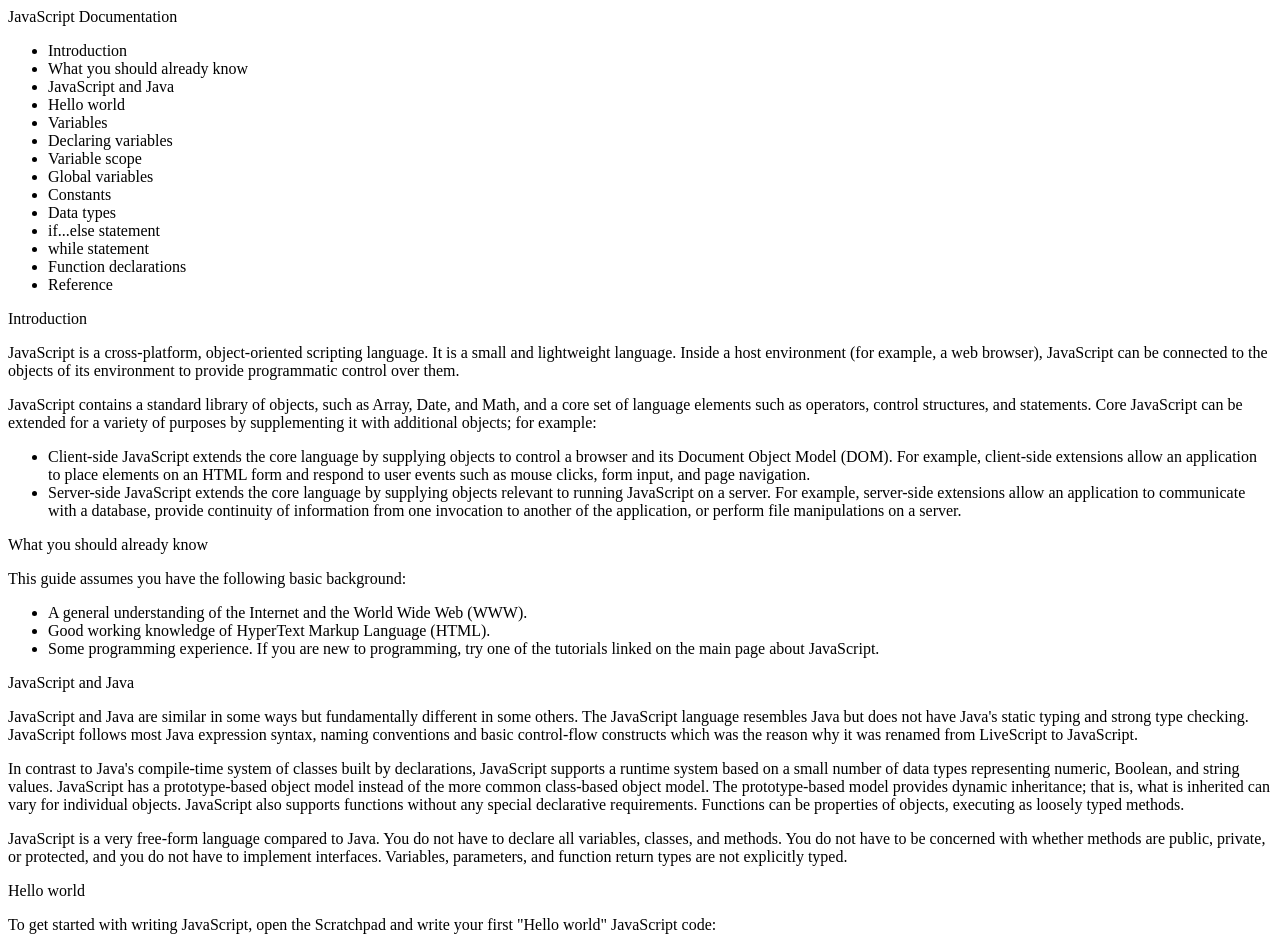
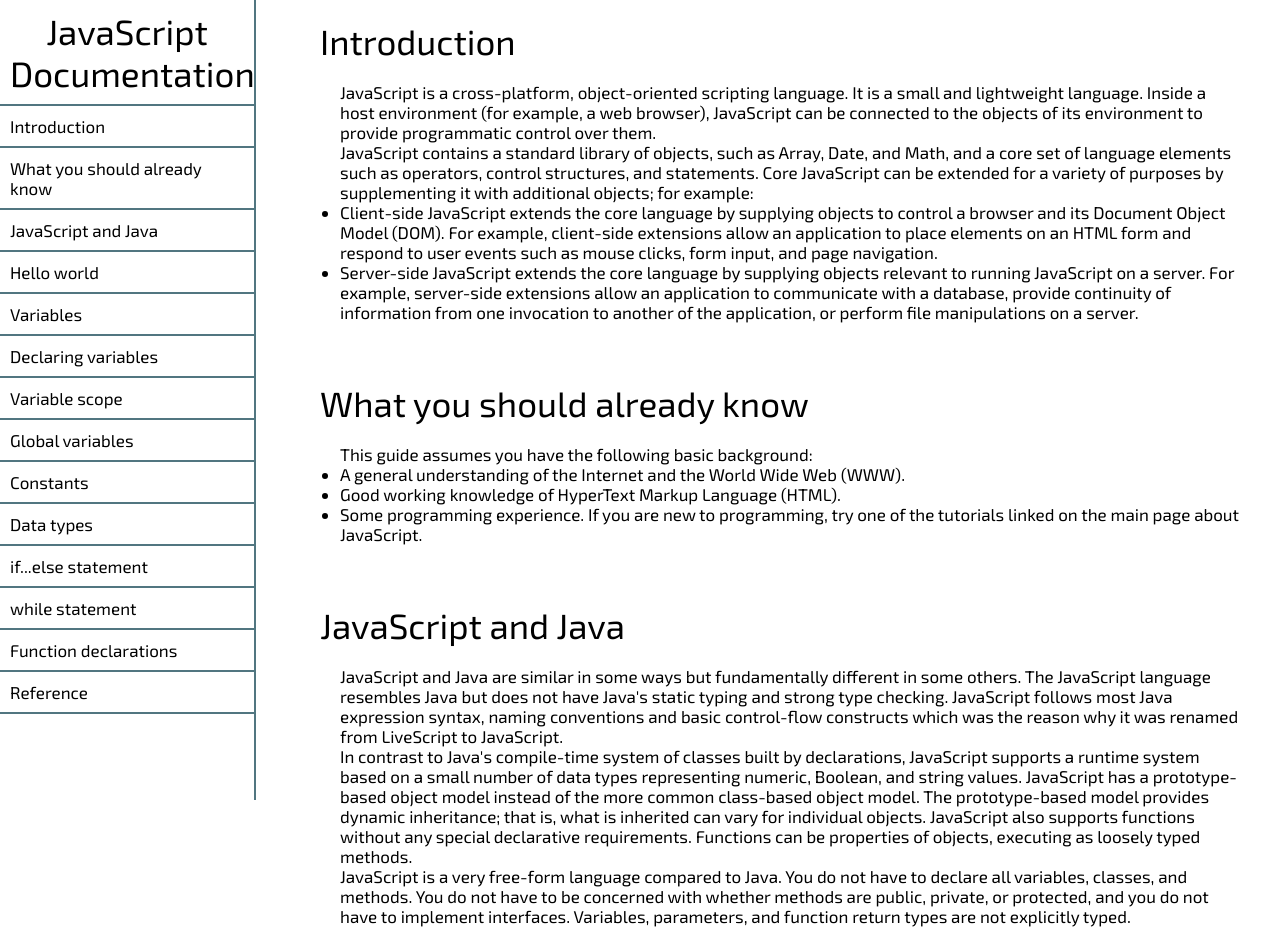
Before and after one commit to lualfemo/technical-documentation-page, a plain HTML site: page index.html in a window 1280 px wide. Shown: the top 949 px of the page. Drawn offline with Linux system fonts and the light colour scheme.

Commit message:
termine nav bar, comienzo estilos al main

```diff
--- a/index.html
+++ b/index.html
@@ -5,9 +5,12 @@
     <meta http-equiv="X-UA-Compatible" content="IE=edge">
     <meta name="viewport" content="width=device-width, initial-scale=1.0">
     <link rel="stylesheet" href="styles.css">
+    <link rel="preconnect" href="https://fonts.googleapis.com"><link rel="preconnect" href="https://fonts.gstatic.com" crossorigin>
+    <link href="https://fonts.googleapis.com/css2?family=Exo+2:wght@300;400&display=swap" rel="stylesheet">
     <title>JS Documentation</title>
 </head>
 <body>
+  <div id="main-container">
     <nav id="navbar">
       <header>JavaScript Documentation</header>
       <ul>
@@ -212,5 +215,6 @@
         </article>
       </section>
     </main>
+</div>
 </body>
 </html>
--- a/styles.css
+++ b/styles.css
@@ -0,0 +1,62 @@
+* {
+    margin: 0;
+    padding: 0;
+    box-sizing: border-box;
+}
+
+html {
+    font-size: 62.5%;
+    font-family: 'Exo 2', sans-serif;
+}
+
+/*Ccontenedor principal*/
+
+#main-container {
+    display: flex;
+    font-size: 1.7rem;
+}
+
+/*nav-bar*/
+
+#navbar {
+    width: 20%;
+    border-right: 2px solid rgb(81, 118, 128);
+    position: fixed;
+    height: 100%;
+}
+
+header {
+    font-size: 3.5rem;
+}
+
+#navbar header {
+    padding: 1rem;
+    text-align: center;
+}
+
+#navbar li {
+    border-top: 2px solid rgb(81, 118, 128);
+    padding: 1rem;
+}
+
+#navbar li:last-child {
+    border-bottom: 2px solid rgb(81, 118, 128);
+}
+
+/*main-doc*/
+
+#main-doc {
+    margin-left: 30rem;
+}
+
+/*Secciones*/
+
+.main-section {
+    padding: 2rem;
+}
+
+/*Articles*/
+
+article {
+    padding: 2rem;
+}
```
Lines whose indentation alone changed are shown as unchanged.
